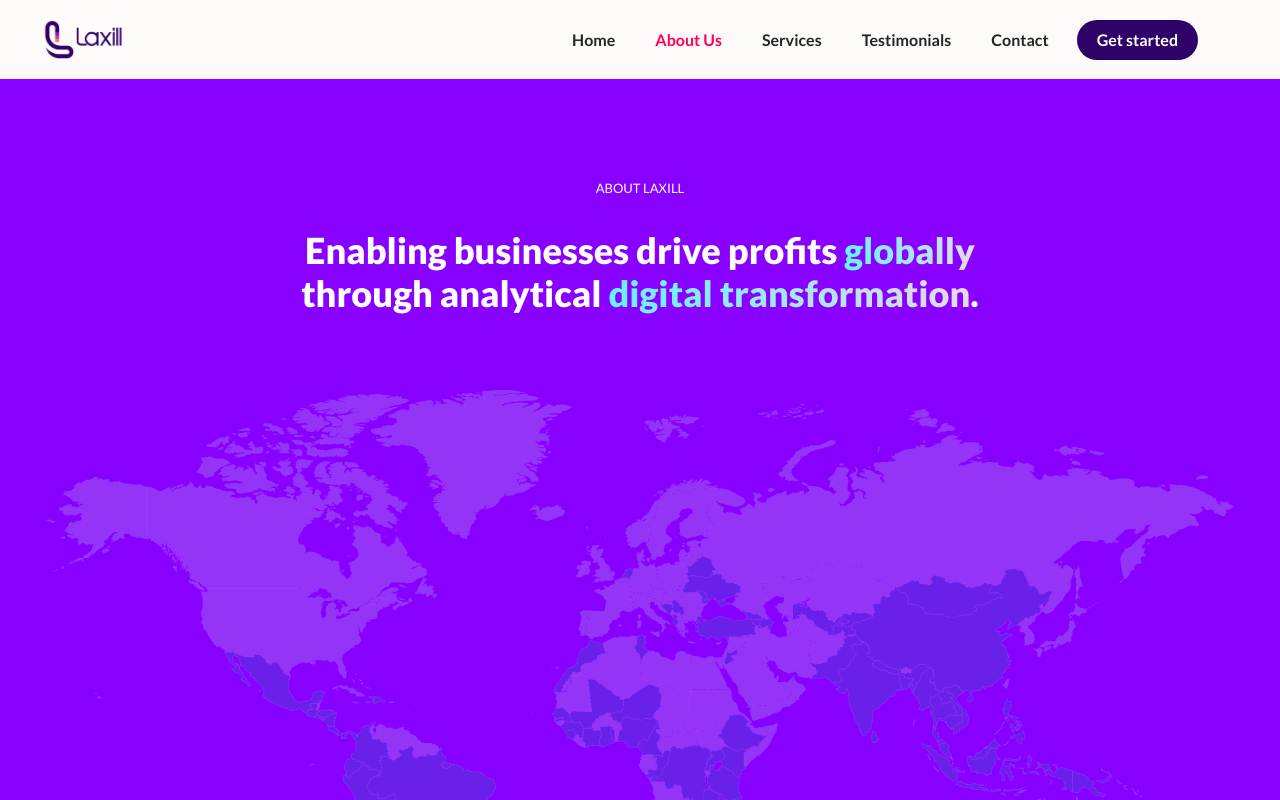
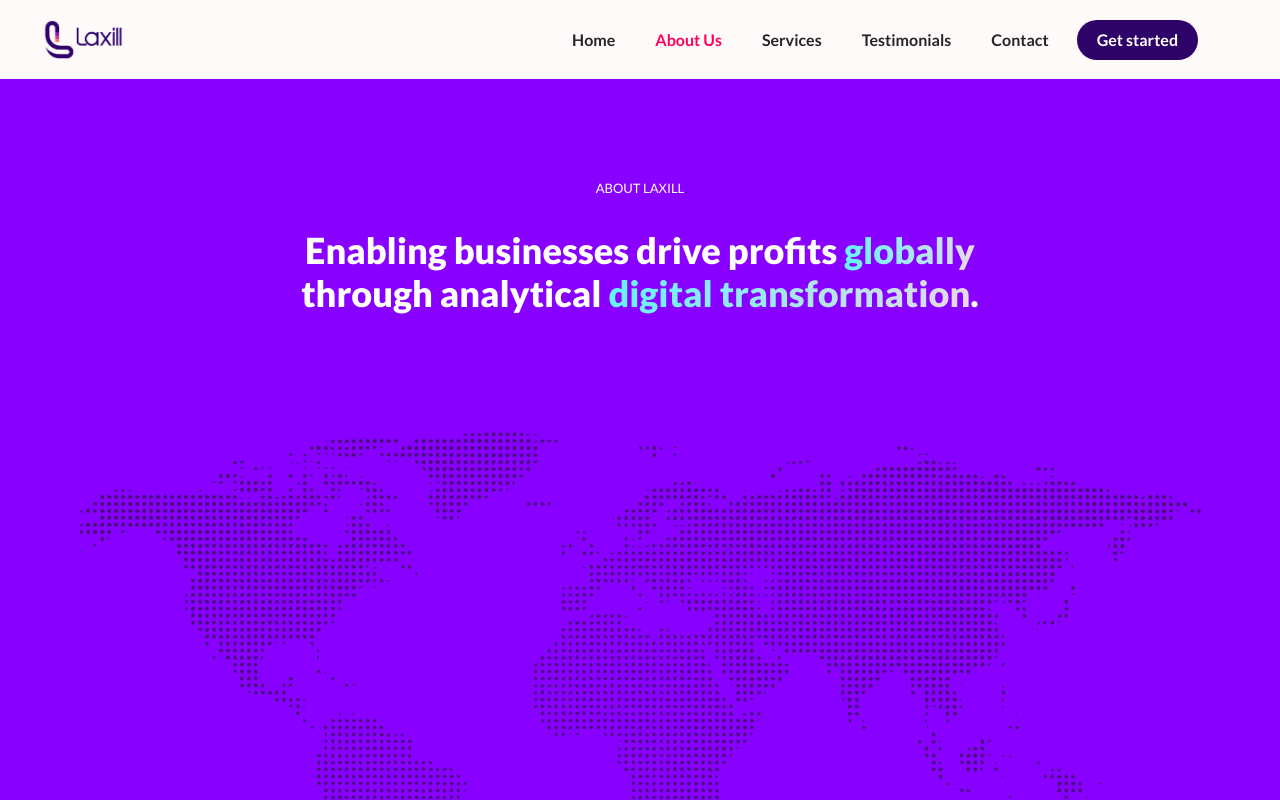
Before and after one commit to sonofaryeetey/Laxillnew, a Next.js app: page /About in a window 1280 px wide. Shown: the top 800 px of the page. Built offline with nearby package versions, Linux system fonts and the light colour scheme.

Commit message:
changed world map

```diff
--- a/src/app/About/page.js
+++ b/src/app/About/page.js
@@ -115,7 +115,7 @@ const About = () => {
                             <div className='about-image'>
                                 <motion.img
 
-                                    src="images/worldmap.png"
+                                    src="images/worldmap-eps.png"
 
                                     initial={{ opacity: 0, scale: 1.5 }}
                                     whileInView={{ opacity: 1, scale: 1 }}
--- a/src/app/globals.css
+++ b/src/app/globals.css
@@ -906,7 +906,7 @@ h1 {
   display: flex;
   justify-content: center;
   align-items: center;
-  opacity: 0.25;
+  opacity: 0.55;
   z-index: 0;
 }
 
```
Also changed, not shown: public/images/worldmap-eps.png (added).
